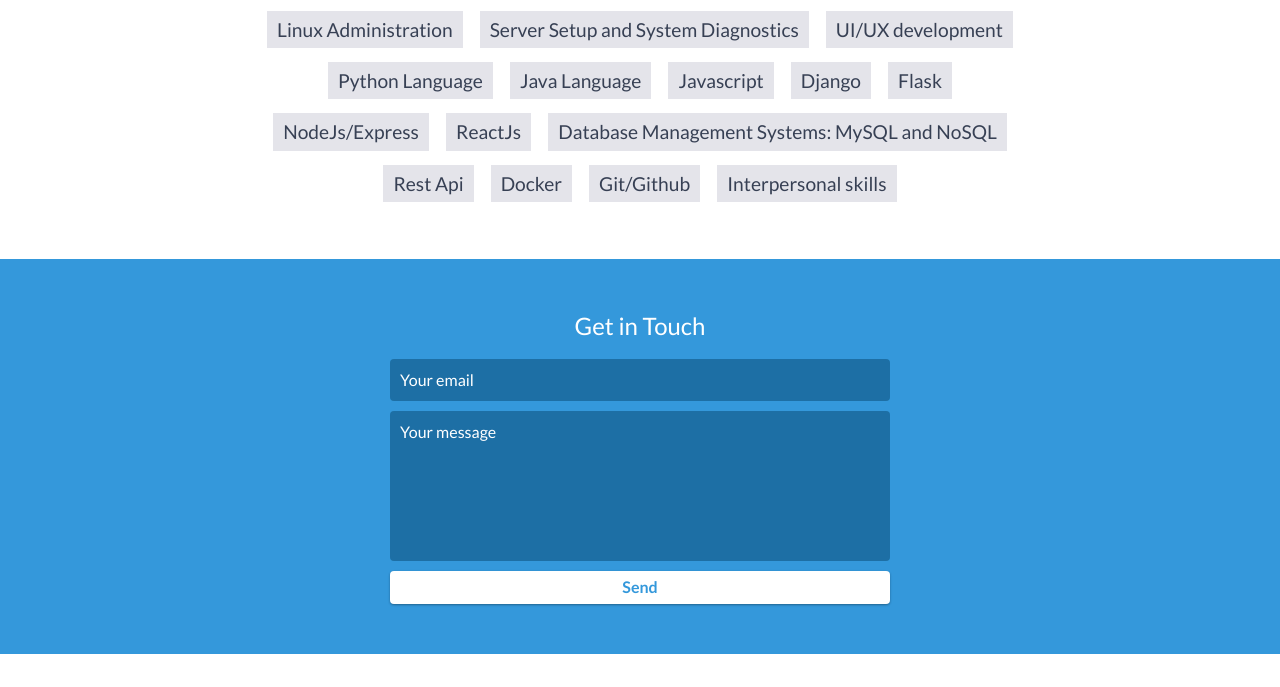
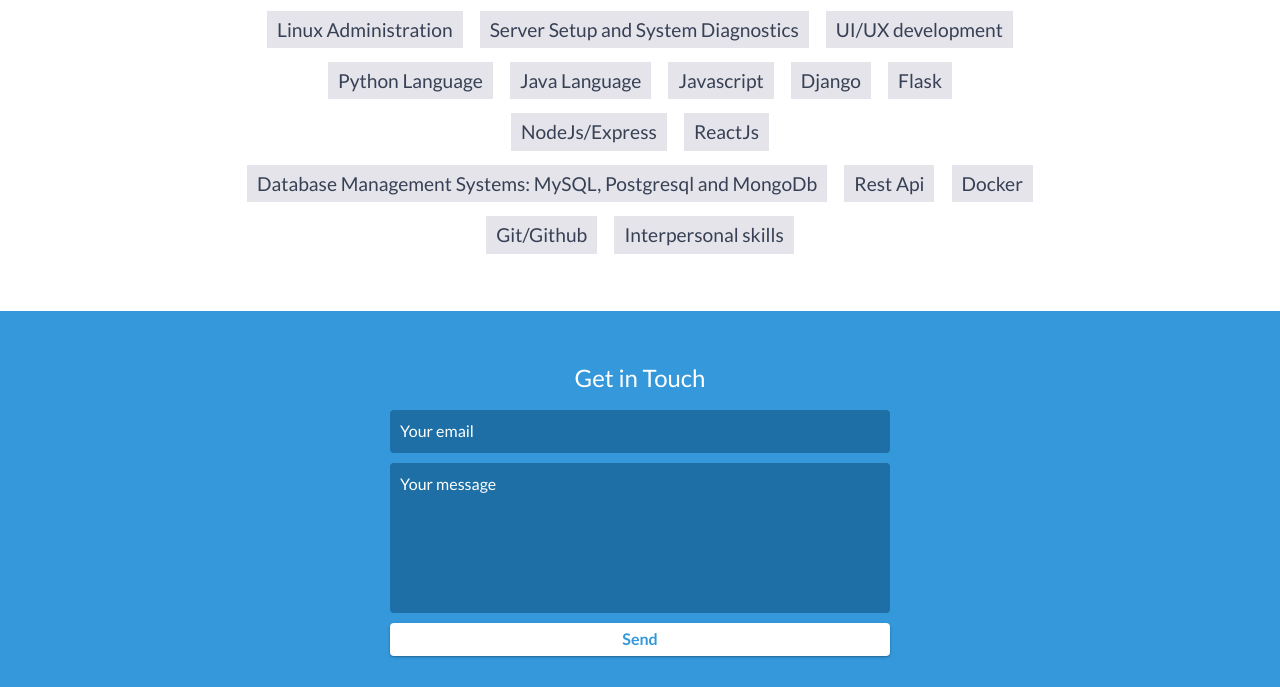
Before and after one commit to EHronek/hronek_dev-portfolio, a website: page index.html in a window 1280 px wide. Shown: the part 3679-4366 px from the top of the page. Drawn offline with nearby package versions, Linux system fonts and the light colour scheme.

Commit message:
new skill update

```diff
--- a/index.html
+++ b/index.html
@@ -259,7 +259,8 @@ devices.
             <li>Flask</li>
             <li>NodeJs/Express</li>
             <li>ReactJs</li>
-            <li>Database Management Systems: MySQL and NoSQL</li>
+            <li>Database Management Systems: MySQL, Postgresql and MongoDb
+            </li>
             <li>Rest Api</li>
             <li>Docker</li>
             <li>Git/Github</li>
```
